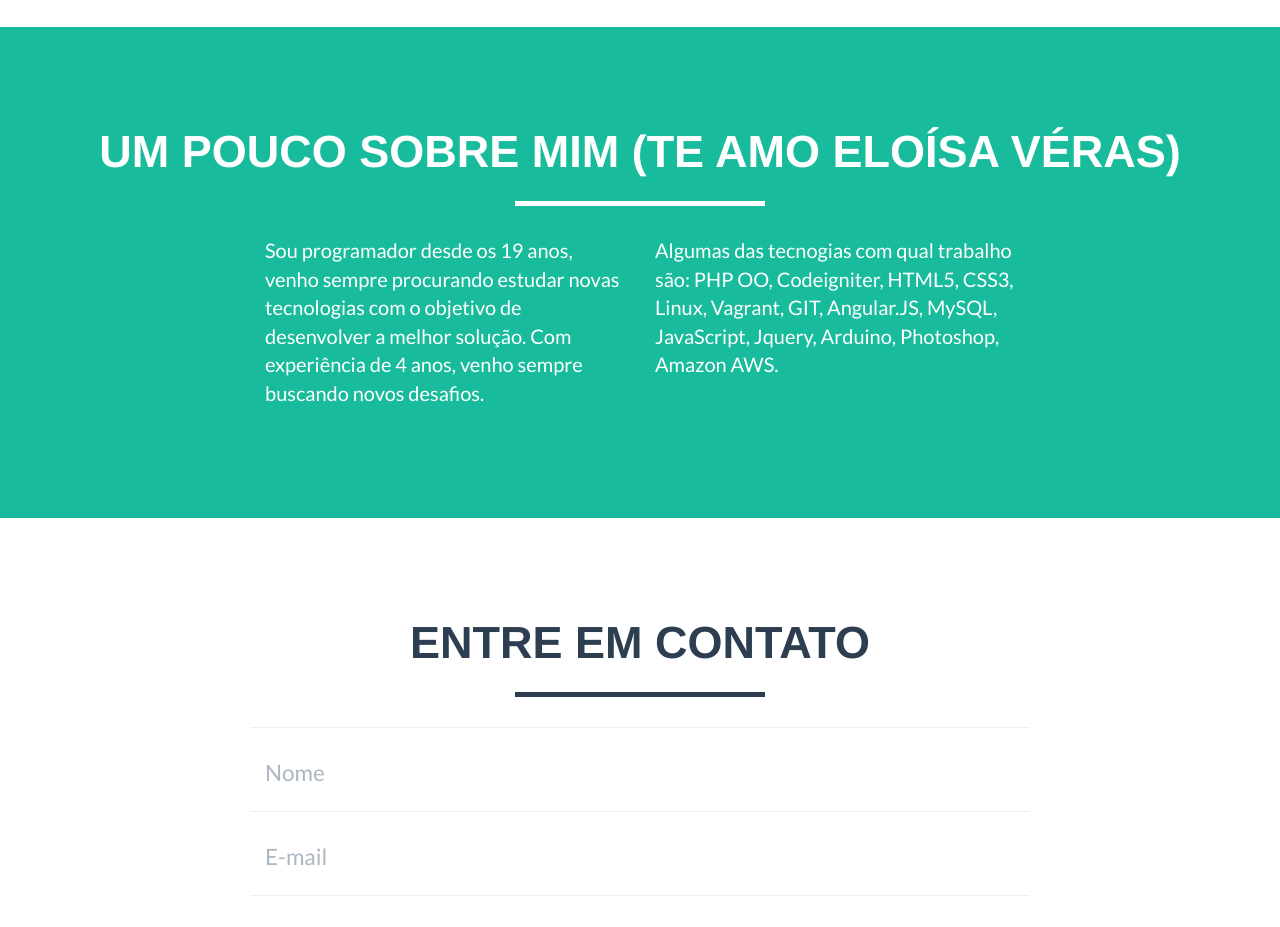
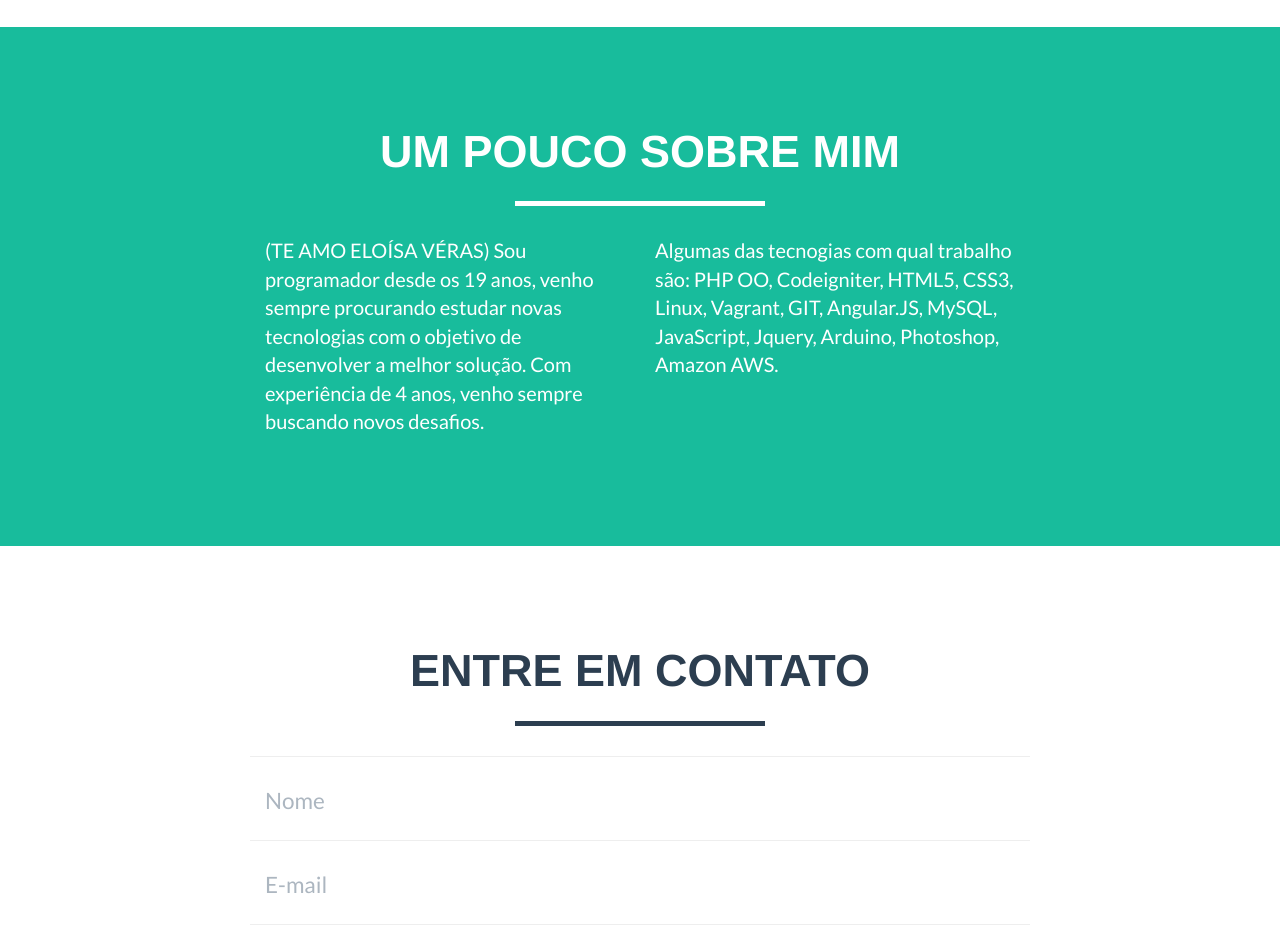
Before and after one commit to alissonzampietro/alissonzampietro.github.io, a plain HTML site: page index.html in a window 1280 px wide. Shown: the part 1540-2467 px from the top of the page. Drawn offline with nearby package versions, Linux system fonts and the light colour scheme.

```diff
--- a/index.html
+++ b/index.html
@@ -152,13 +152,13 @@
         <div class="container">
             <div class="row">
                 <div class="col-lg-12 text-center">
-                    <h2>Um pouco sobre mim (TE AMO ELOÍSA VÉRAS)</h2>
+                    <h2>Um pouco sobre mim</h2>
                     <hr class="star-light">
                 </div>
             </div>
             <div class="row">
                 <div class="col-lg-4 col-lg-offset-2">
-                    <p>Sou programador desde os 19 anos, venho sempre procurando estudar novas tecnologias com o objetivo de desenvolver a melhor solução. Com experiência de <span class="tempoMercado"></span> anos, venho sempre buscando novos desafios.</p>
+                    <p>(TE AMO ELOÍSA VÉRAS) Sou programador desde os 19 anos, venho sempre procurando estudar novas tecnologias com o objetivo de desenvolver a melhor solução. Com experiência de <span class="tempoMercado"></span> anos, venho sempre buscando novos desafios.</p>
                 </div>
                 <div class="col-lg-4">
                     <p>Algumas das tecnogias com qual trabalho são: PHP OO, Codeigniter, HTML5, CSS3, Linux, Vagrant, GIT, Angular.JS, MySQL, JavaScript, Jquery, Arduino, Photoshop, Amazon AWS. </p>
```
